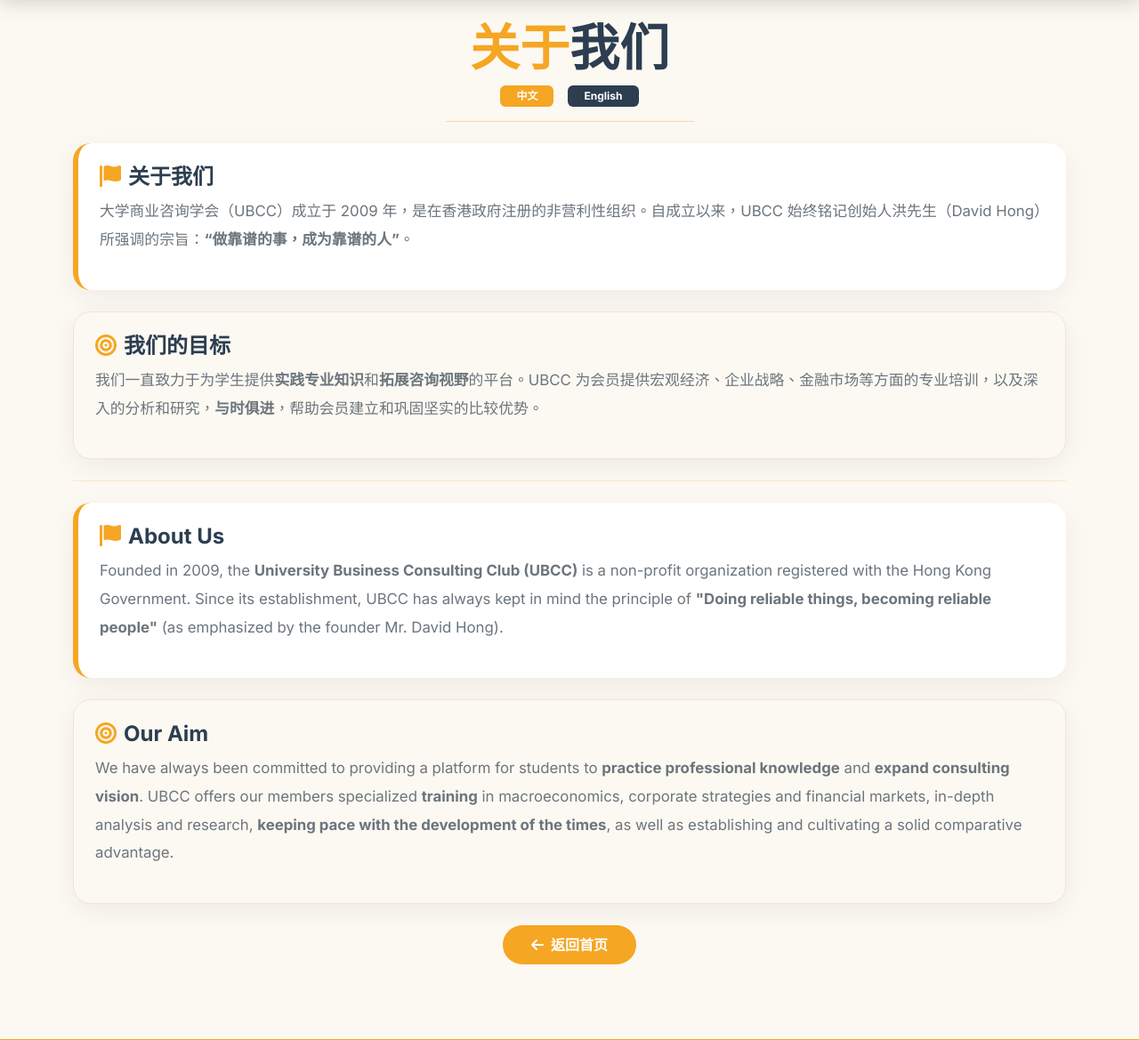
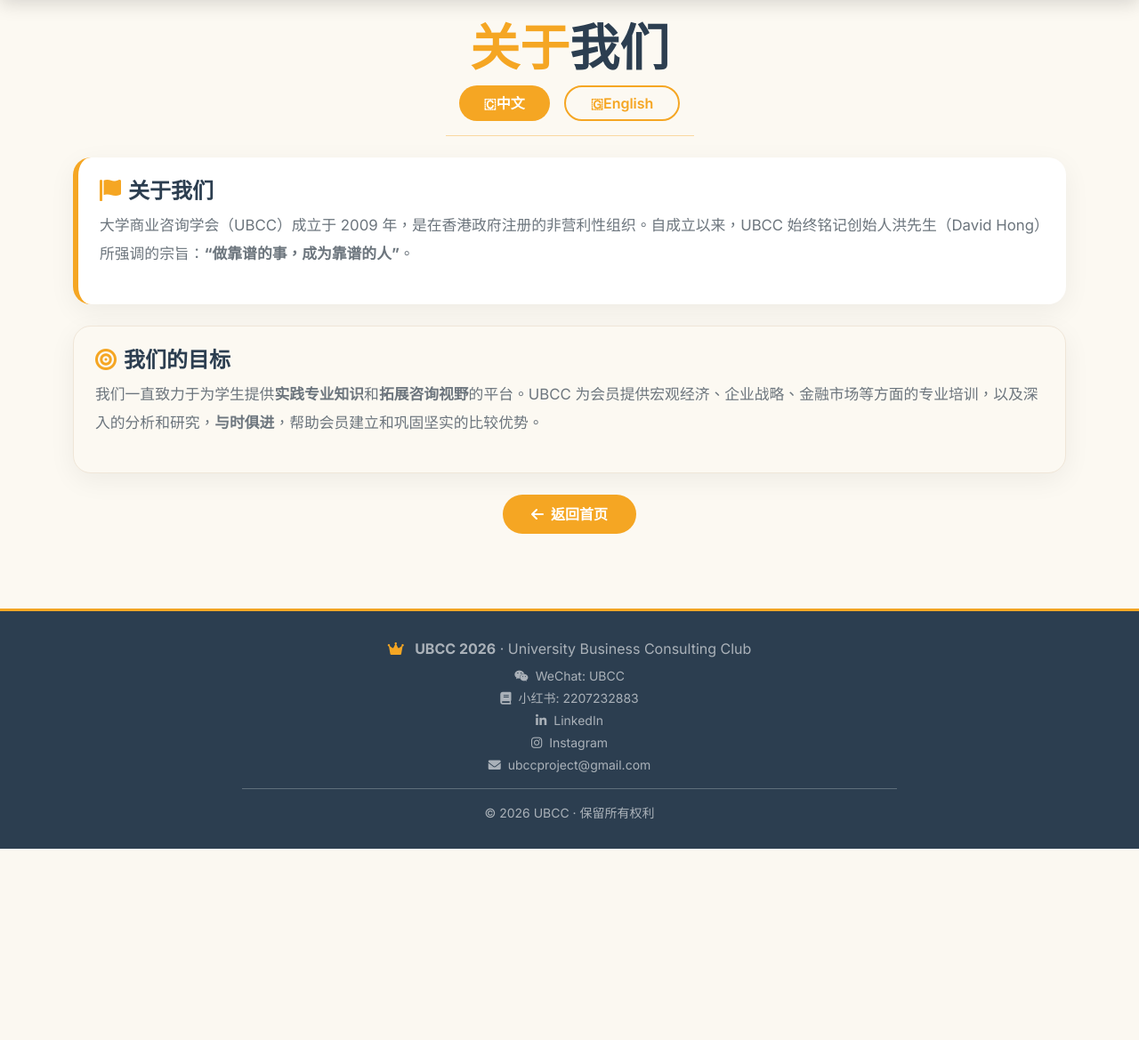
Before and after one commit to Destiny-maker520/UBCC, a Flask app: page /about in a window 1280 px wide. Shown: the part 75-1244 px from the top of the page at 89% size. After the commit the page ends 1029 px from the top, so only its background shows below. Run offline with Flask 3, Linux system fonts and the light colour scheme.

Commit message:
Fix language toggle: show only selected language on about page

```diff
--- a/app/templates/about.html
+++ b/app/templates/about.html
@@ -7,14 +7,20 @@
         <h1 class="display-4 fw-bold" style="color: var(--ubcc-dark);">
             <span class="text-ubcc">关于</span>我们
         </h1>
+        <!-- 语言切换按钮 -->
         <div class="d-flex justify-content-center gap-3 mt-2">
-            <span class="badge" style="background: var(--ubcc-orange); color: #fff; padding: 6px 18px;">中文</span>
-            <span class="badge" style="background: #2C3E50; color: #fff; padding: 6px 18px;">English</span>
+            <button class="btn btn-ubcc" id="btn-zh" onclick="switchLanguage('zh')" style="border-radius: 50px; padding: 6px 28px; font-weight: 600;">
+                🇨中文
+            </button>
+            <button class="btn btn-outline-ubcc" id="btn-en" onclick="switchLanguage('en')" style="border-radius: 50px; padding: 6px 28px; font-weight: 600; border: 2px solid var(--ubcc-orange); color: var(--ubcc-orange); background: transparent;">
+                🇬English
+            </button>
         </div>
         <hr class="w-25 mx-auto" style="border-color: var(--ubcc-orange); opacity: 0.4;">
     </div>
 
-    <!-- ===== 关于我们 ===== -->
+    <!-- ===== 中文内容 ===== -->
+    <div id="content-zh" class="language-content">
         <div class="card card-ubcc p-4 mb-4" style="border-left: 6px solid var(--ubcc-orange);">
             <h4 class="fw-bold" style="color: var(--ubcc-dark);">
                 <i class="fas fa-flag text-ubcc me-2"></i>关于我们
@@ -24,7 +30,6 @@
             </p>
         </div>
 
-    <!-- ===== 我们的目标 ===== -->
         <div class="card card-ubcc p-4 mb-4" style="background: #fcf9f2; border: 1px solid #f0e6d8;">
             <h4 class="fw-bold" style="color: var(--ubcc-dark);">
                 <i class="fas fa-bullseye text-ubcc me-2"></i>我们的目标
@@ -33,10 +38,10 @@
                 我们一直致力于为学生提供<strong>实践专业知识</strong>和<strong>拓展咨询视野</strong>的平台。UBCC 为会员提供宏观经济、企业战略、金融市场等方面的专业培训，以及深入的分析和研究，<strong>与时俱进</strong>，帮助会员建立和巩固坚实的比较优势。
             </p>
         </div>
+    </div>
 
-    <hr class="my-4" style="border-color: var(--ubcc-orange); opacity: 0.2;">
-
-    <!-- ===== 英文部分 ===== -->
+    <!-- ===== 英文内容 ===== -->
+    <div id="content-en" class="language-content" style="display: none;">
         <div class="card card-ubcc p-4 mb-4" style="border-left: 6px solid var(--ubcc-orange);">
             <h4 class="fw-bold" style="color: var(--ubcc-dark);">
                 <i class="fas fa-flag text-ubcc me-2"></i>About Us
@@ -46,7 +51,6 @@
             </p>
         </div>
 
-    <!-- ===== Our Aim ===== -->
         <div class="card card-ubcc p-4 mb-4" style="background: #fcf9f2; border: 1px solid #f0e6d8;">
             <h4 class="fw-bold" style="color: var(--ubcc-dark);">
                 <i class="fas fa-bullseye text-ubcc me-2"></i>Our Aim
@@ -54,6 +58,7 @@
             <p class="text-secondary" style="font-size: 1.05rem; line-height: 1.9;">
                 We have always been committed to providing a platform for students to <strong>practice professional knowledge</strong> and <strong>expand consulting vision</strong>. UBCC offers our members specialized <strong>training</strong> in macroeconomics, corporate strategies and financial markets, in-depth analysis and research, <strong>keeping pace with the development of the times</strong>, as well as establishing and cultivating a solid comparative advantage.
             </p>
+        </div>
     </div>
 
     <!-- ===== 返回按钮 ===== -->
@@ -64,4 +69,43 @@
     </div>
 </div>
 
+<!-- ===== 语言切换 JavaScript ===== -->
+<script>
+    function switchLanguage(lang) {
+        // 隐藏所有内容
+        document.querySelectorAll('.language-content').forEach(function(el) {
+            el.style.display = 'none';
+        });
+
+        // 显示选中的语言
+        if (lang === 'zh') {
+            document.getElementById('content-zh').style.display = 'block';
+            document.getElementById('btn-zh').className = 'btn btn-ubcc';
+            document.getElementById('btn-en').className = 'btn btn-outline-ubcc';
+        } else {
+            document.getElementById('content-en').style.display = 'block';
+            document.getElementById('btn-en').className = 'btn btn-ubcc';
+            document.getElementById('btn-zh').className = 'btn btn-outline-ubcc';
+        }
+    }
+
+    // 默认显示中文
+    document.addEventListener('DOMContentLoaded', function() {
+        switchLanguage('zh');
+    });
+</script>
+
+<style>
+    .btn-outline-ubcc {
+        border: 2px solid var(--ubcc-orange);
+        background: transparent;
+        color: var(--ubcc-orange);
+        transition: 0.3s;
+    }
+    .btn-outline-ubcc:hover {
+        background: var(--ubcc-orange);
+        color: #fff;
+    }
+</style>
+
 {% endblock %}
```
Lines whose indentation alone changed are shown as unchanged.
